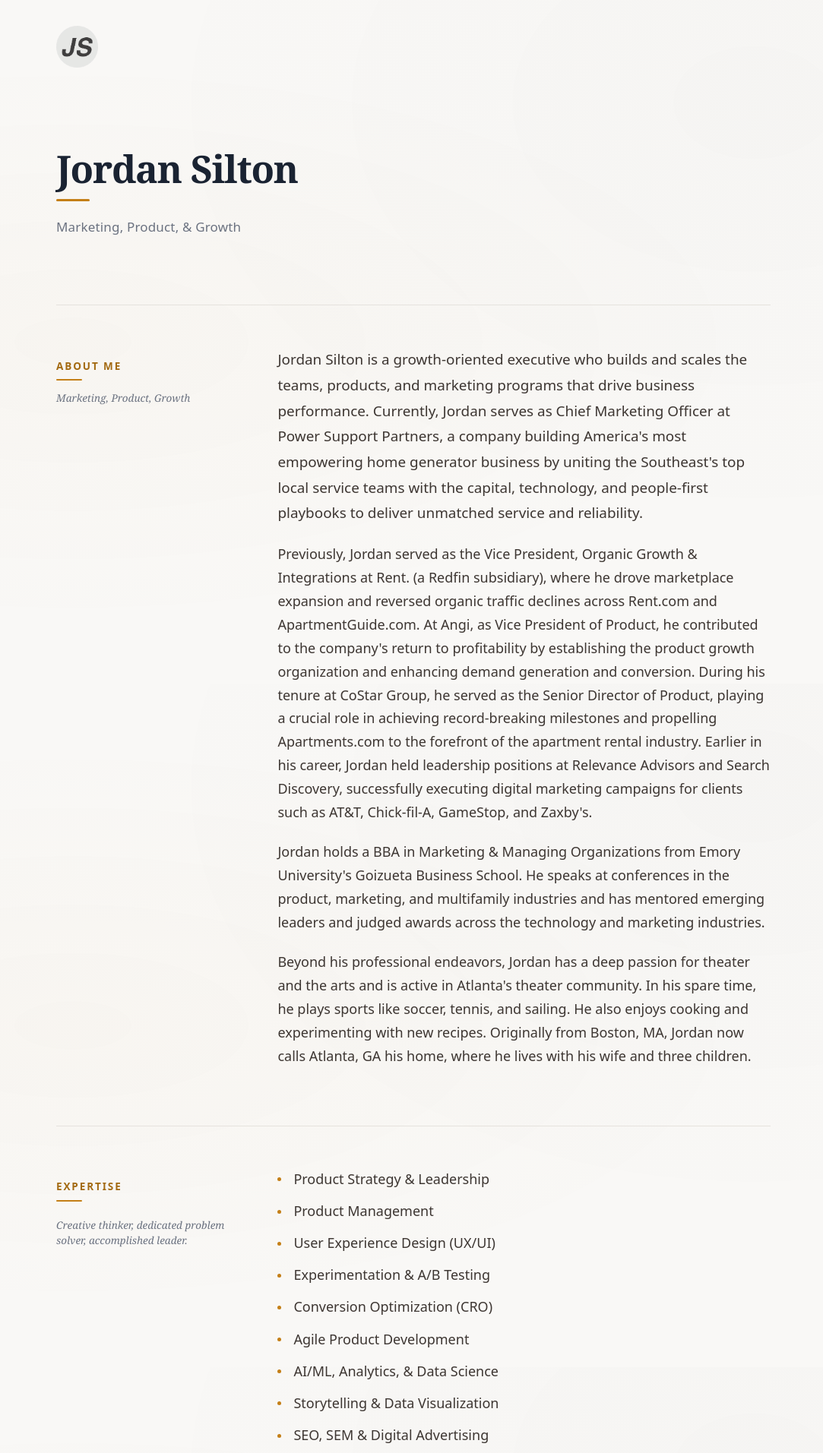
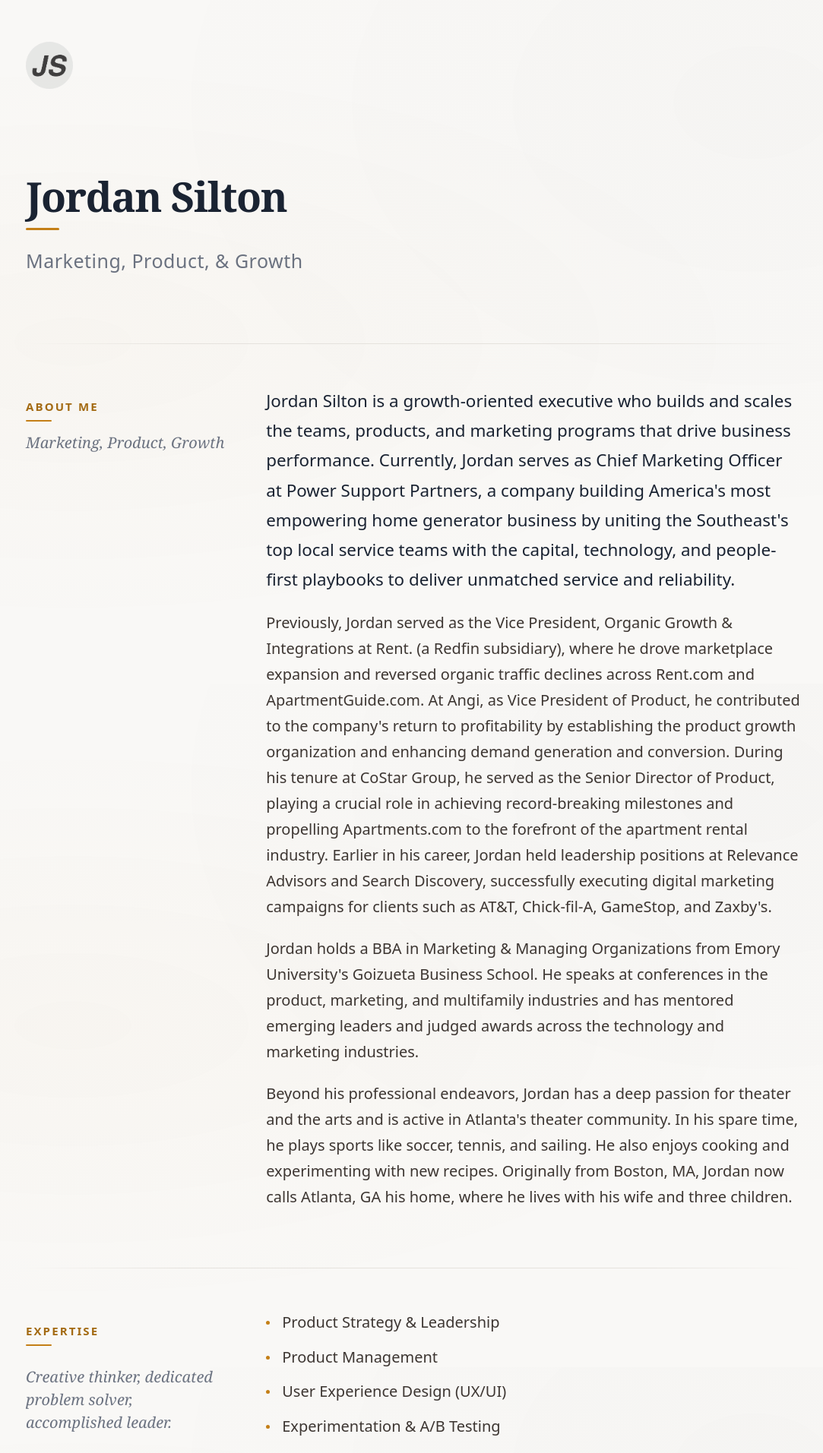
Before and after one commit to jsilton/jsilton.github.io, a Jekyll site: the page built from index.html, in a window 1280 px wide. Shown: the top 1913 px of the page at 76% size, without its empty margins (96-1179 px from the left). Built offline with Jekyll 4.4.1, drawn with Linux system fonts in a browser that asks for light colours.

Commit message:
Increase text sizes and elevate design polish
- Bump base font from 18px to 20px, body weight 300 → 400
- Scale entire type system up proportionally (13px–54px range)
- Widen container from 940px to 1020px for more presence
- Gradient-faded dividers instead of full-width flat lines
- Contact card: amber left border accent, larger padding
- Article links: hover indent animation
- Footer: amber dot separator, more bottom breathing room
- Lead paragraph: larger + navy color for stronger opening
- Bold org names in lists: navy color for visual hierarchy
- Logo: slightly larger (62px), more top padding
- Subhead and tagline text bumped up to match new scale
- H2 weight bumped to 700 for stronger section labels

Co-Authored-By: Claude Opus 4.6 <noreply@anthropic.com>

```diff
--- a/css/main.scss
+++ b/css/main.scss
@@ -62,14 +62,14 @@ $font-serif: Charter, 'Bitstream Charter', 'Sitka Text', Cambria, serif;
 $font-sans:  system-ui, -apple-system, 'Segoe UI', Roboto, 'Helvetica Neue', Arial, sans-serif;
 
 // Type scale — major third (1.25)
-// Base: 18px (1.8rem in our 62.5% system)
-$text-xs:   1.15rem;  // ~11.5px — footer, fine print
-$text-sm:   1.35rem;  // ~13.5px — subheads, labels
-$text-base: 1.8rem;   // ~18px   — body
-$text-lg:   2.25rem;  // ~22.5px — lead paragraphs
-$text-xl:   2.8rem;   // ~28px   — h3
-$text-2xl:  3.5rem;   // ~35px   — h1 mobile
-$text-3xl:  5.0rem;   // ~50px   — h1 desktop
+// Base: 20px (2.0rem in our 62.5% system)
+$text-xs:   1.3rem;   // ~13px   — footer, fine print
+$text-sm:   1.5rem;   // ~15px   — subheads, labels
+$text-base: 2.0rem;   // ~20px   — body
+$text-lg:   2.5rem;   // ~25px   — lead paragraphs
+$text-xl:   3.1rem;   // ~31px   — h3
+$text-2xl:  3.9rem;   // ~39px   — h1 mobile
+$text-3xl:  5.4rem;   // ~54px   — h1 desktop
 
 // Spacing scale — Fibonacci / golden ratio inspired
 // 5, 8, 13, 21, 34, 55, 89
@@ -87,7 +87,7 @@ $sp-2xl:  8.9rem;   // 89px
 .container {
   position: relative;
   width: 100%;
-  max-width: 940px;
+  max-width: 1020px;
   margin: 0 auto;
   padding: 0 $sp-base;
   box-sizing: border-box;
@@ -137,8 +137,8 @@ html {
 
 body {
   font-size: $text-base;
-  line-height: 1.72;
-  font-weight: 300;
+  line-height: 1.7;
+  font-weight: 400;
   font-family: $font-sans;
   color: $color-text;
   -webkit-font-smoothing: antialiased;
@@ -170,11 +170,11 @@ img {
 /* — Logo — */
 
 .logo {
-  padding-top: $sp-lg;
-  padding-bottom: $sp-sm;
+  padding-top: $sp-xl;
+  padding-bottom: $sp-md;
   img {
-    width: 55px;
-    height: 55px;
+    width: 62px;
+    height: 62px;
     opacity: 0.75;
     transition: opacity 0.3s ease;
   }
@@ -219,13 +219,13 @@ h1 {
 
 .tagline {
   font-family: $font-sans;
-  font-size: $text-sm;
+  font-size: $text-base;
   font-weight: 300;
   color: $color-secondary;
   line-height: 1.55;
   margin-bottom: 0;
   padding-bottom: $sp-lg;
-  letter-spacing: 0.01em;
+  letter-spacing: 0.02em;
 }
 
 @media (min-width: 768px) {
@@ -236,7 +236,7 @@ h1 {
     margin-bottom: $sp-base;
   }
   .tagline {
-    font-size: 1.7rem;
+    font-size: $text-lg;
     max-width: 65%;
   }
 }
@@ -246,13 +246,13 @@ h1 {
 
 h2 {
   font-size: $text-sm;
-  font-weight: 600;
+  font-weight: 700;
   font-family: $font-sans;
   color: $color-accent-dark;
   text-transform: uppercase;
   letter-spacing: 0.14em;
   line-height: 1.3;
-  margin-bottom: $sp-sm;
+  margin-bottom: $sp-md;
   display: block;
 
   // Amber underline as pseudo-element (fixes sidebar stacking)
@@ -294,7 +294,7 @@ h6 { font-size: $text-sm; }
 /* — Subheads — */
 
 .subhead {
-  font-size: $text-sm;
+  font-size: $text-base;
   font-weight: 400;
   font-family: $font-serif;
   font-style: italic;
@@ -368,15 +368,22 @@ li {
   }
 }
 
-// Article list — serif, no bullets
+// Article list — serif, no bullets, hover shift
 ul.posts li {
   padding-left: 0;
-  margin-bottom: $sp-md;
+  margin-bottom: $sp-base;
+  transition: transform 0.2s ease;
   &::before { display: none; }
   a {
     font-family: $font-serif;
-    font-size: 1.05em;
-    line-height: 1.45;
+    font-size: 1.08em;
+    line-height: 1.5;
+    border-bottom-color: transparent;
+    transition: border-color 0.3s ease, color 0.3s ease, padding-left 0.2s ease;
+    &:hover {
+      padding-left: $sp-sm;
+      border-bottom-color: $color-accent;
+    }
   }
 }
 
@@ -392,15 +399,29 @@ hr {
   margin-top: $sp-xl;
   margin-bottom: $sp-xl;
   border: 0;
-  border-top: 1px solid $color-divider;
+  height: 1px;
+  background: linear-gradient(
+    to right,
+    transparent,
+    $color-divider 20%,
+    $color-divider 80%,
+    transparent
+  );
   width: 100%;
 }
 
 hr.f {
-  margin-top: $sp-base;
+  margin-top: $sp-lg;
   margin-bottom: $sp-base;
   border: 0;
-  border-top: 1px solid $color-divider;
+  height: 1px;
+  background: linear-gradient(
+    to right,
+    transparent,
+    $color-divider 30%,
+    $color-divider 70%,
+    transparent
+  );
   width: 100%;
 }
 
@@ -411,8 +432,9 @@ hr.f {
   width: 100%;
   background-color: $color-card-bg;
   border: 1px solid $color-divider;
-  border-radius: 8px;
-  padding: $sp-lg $sp-lg;
+  border-left: 3px solid $color-accent;
+  border-radius: 4px 8px 8px 4px;
+  padding: $sp-lg $sp-xl;
   margin-top: $sp-xs;
   box-shadow: 0 1px 3px rgba(0, 0, 0, 0.04);
   transition: box-shadow 0.3s ease, transform 0.3s ease;
@@ -424,7 +446,7 @@ hr.f {
 
   p {
     font-weight: 400;
-    font-size: 1.9rem;
+    font-size: $text-lg;
     font-family: $font-serif;
     letter-spacing: -0.015em;
     line-height: 1.55;
@@ -443,7 +465,7 @@ hr.f {
 
 @media (max-width: 767px) {
   .contact {
-    padding: $sp-base $sp-base;
+    padding: $sp-base $sp-lg;
   }
 }
 
@@ -452,11 +474,24 @@ hr.f {
 
 .footer {
   margin-top: $sp-lg;
-  margin-bottom: $sp-lg;
+  margin-bottom: $sp-xl;
   font-size: $text-xs;
   color: $color-footer;
   text-align: center;
   letter-spacing: 0.02em;
+
+  // Small amber dot above copyright
+  &::before {
+    content: "";
+    display: block;
+    width: 6px;
+    height: 6px;
+    border-radius: 50%;
+    background-color: $color-accent;
+    margin: 0 auto $sp-base;
+    opacity: 0.5;
+  }
+
   a {
     color: $color-footer;
     border: 0;
@@ -486,8 +521,16 @@ hr.f {
 /* — Lead paragraph — */
 
 .eight.columns > p:first-of-type {
-  font-size: 1.05em;
-  line-height: 1.78;
+  font-size: 1.12em;
+  line-height: 1.75;
+  color: $color-heading;
+}
+
+/* — Bold names in lists — */
+
+li strong {
+  font-weight: 600;
+  color: $color-heading;
 }
 
 
```
